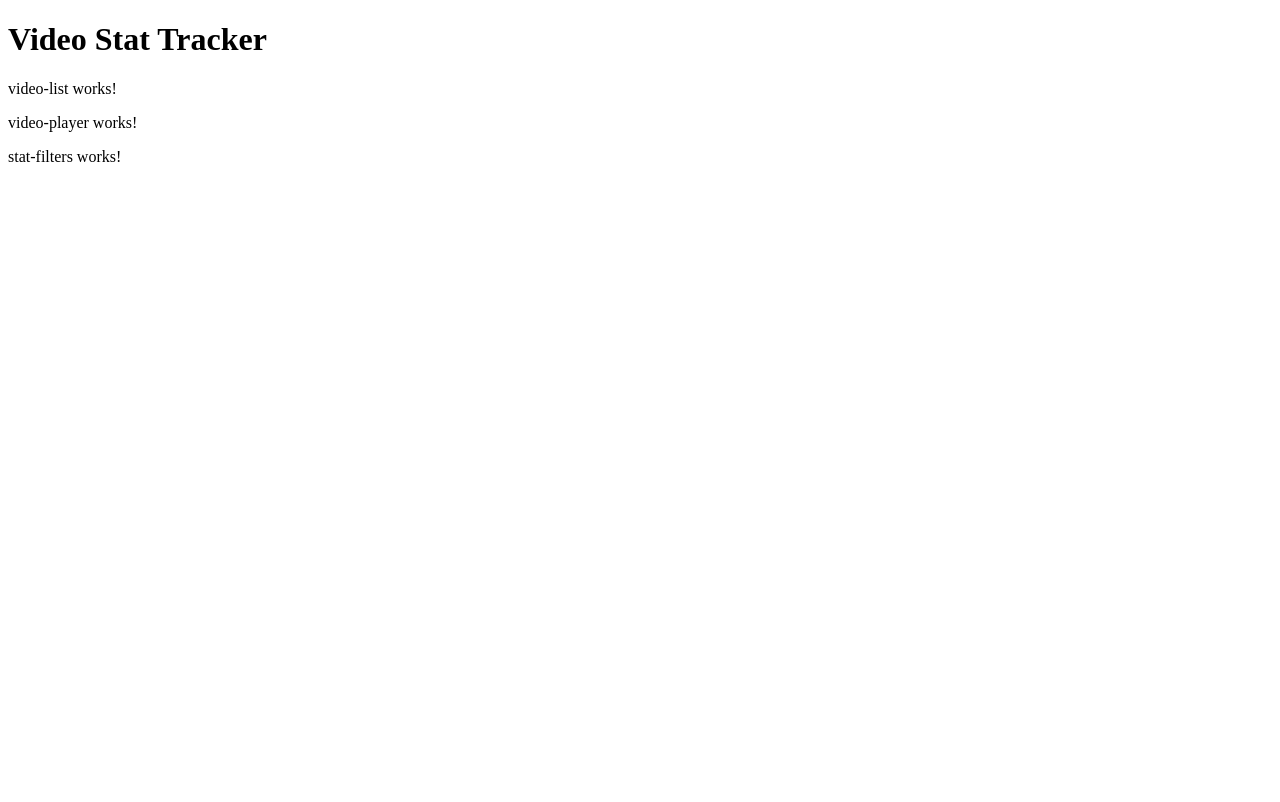
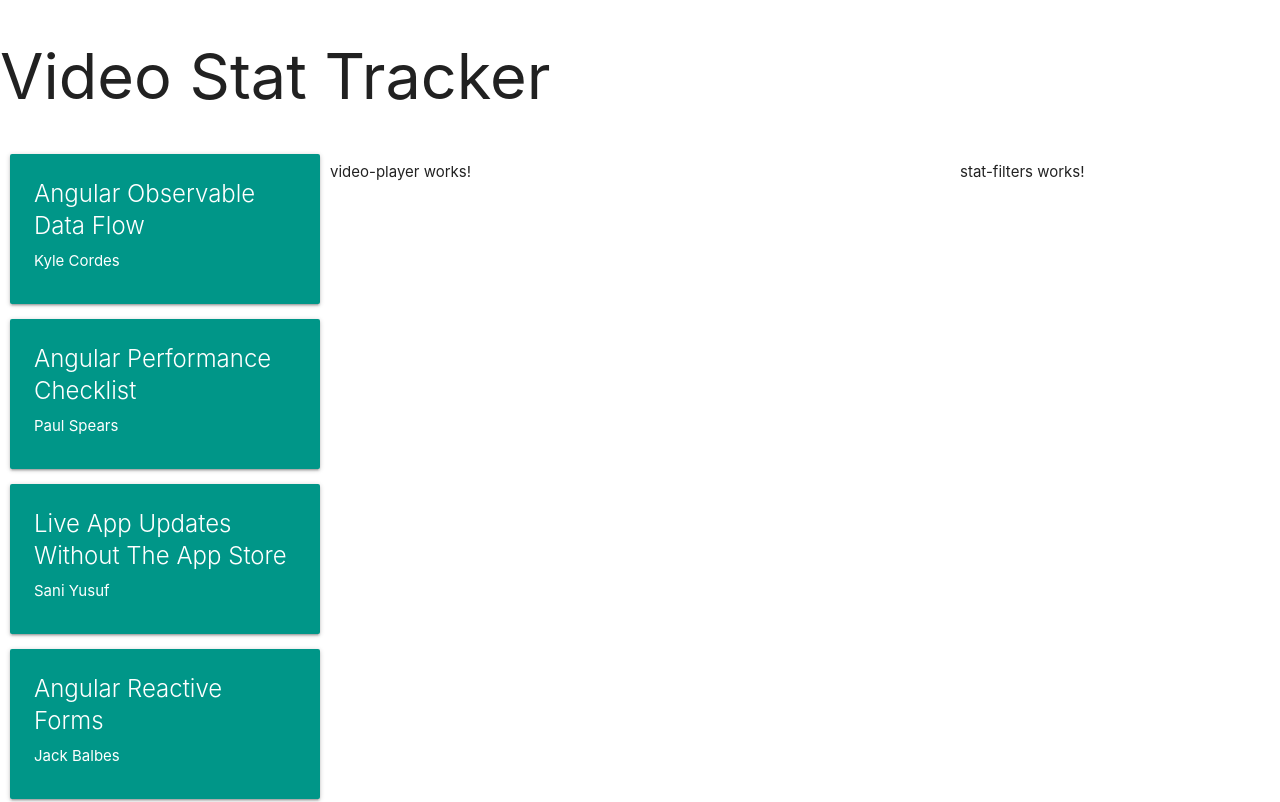
Before and after one commit to johnrbaur/abc-20200811, an Angular app: page /dashboard in a window 1280 px wide. Shown: the top 802 px of the page. Built offline with nearby package versions, Linux system fonts and the light colour scheme.

Commit message:
Step 202

```diff
--- a/angular.json
+++ b/angular.json
@@ -28,6 +28,7 @@
               "src/assets"
             ],
             "styles": [
+              "node_modules/materialize-css/dist/css/materialize.css",
               "src/styles.css"
             ],
             "scripts": []
@@ -123,6 +124,10 @@
           }
         }
       }
-    }},
-  "defaultProject": "video-manager"
+    }
+  },
+  "defaultProject": "video-manager",
+  "cli": {
+    "analytics": false
+  }
 }
--- a/package.json
+++ b/package.json
@@ -19,6 +19,7 @@
     "@angular/platform-browser": "~10.0.6",
     "@angular/platform-browser-dynamic": "~10.0.6",
     "@angular/router": "~10.0.6",
+    "materialize-css": "^1.0.0",
     "rxjs": "~6.5.5",
     "tslib": "^2.0.0",
     "zone.js": "~0.10.3"
--- /dev/null
+++ b/src/app/app-types.ts
@@ -0,0 +1,12 @@
+export interface Video {
+  title: string;
+  author: string;
+  id: string;
+  viewDetails: ViewDetail[];
+}
+
+export interface ViewDetail {
+  age: number;
+  region: string;
+  date: string;
+}
--- a/src/app/dashboard/video-dashboard/video-dashboard.component.css
+++ b/src/app/dashboard/video-dashboard/video-dashboard.component.css
@@ -0,0 +1,6 @@
+:host {
+  display: grid;
+  grid-template-columns: 1fr 2fr 1fr;
+  gap: 10px;
+  padding: 10px;
+}
--- a/src/app/dashboard/video-list/video-list.component.css
+++ b/src/app/dashboard/video-list/video-list.component.css
@@ -0,0 +1,4 @@
+.card {
+  color: white;
+  height: 150px;
+}
--- a/src/app/dashboard/video-list/video-list.component.html
+++ b/src/app/dashboard/video-list/video-list.component.html
@@ -1 +1,6 @@
-<p>video-list works!</p>
+<div class="card teal" *ngFor="let video of videoList">
+  <div class="card-content">
+    <span class="card-title">{{ video.title }}</span>
+    <p>{{ video.author }}</p>
+  </div>
+</div>
--- a/src/app/dashboard/video-list/video-list.component.ts
+++ b/src/app/dashboard/video-list/video-list.component.ts
@@ -1,15 +1,82 @@
 import { Component, OnInit } from '@angular/core';
+
+import { Video } from '../../app-types';
 
 @Component({
   selector: 'jb-video-list',
   templateUrl: './video-list.component.html',
-  styleUrls: ['./video-list.component.css']
+  styleUrls: ['./video-list.component.css'],
 })
 export class VideoListComponent implements OnInit {
+  videoList: Video[] = [
+    {
+      title: 'Angular Observable Data Flow',
+      author: 'Kyle Cordes',
+      id: 'JPuqluYYa-o',
+      viewDetails: [
+        { age: 17, region: 'North America', date: '2016-03-23' },
+        { age: 27, region: 'North America', date: '2016-03-23' },
+        { age: 37, region: 'North America', date: '2016-03-23' },
+        { age: 47, region: 'Europe', date: '2016-03-24' },
+        { age: 37, region: 'North America', date: '2016-03-24' },
+        { age: 17, region: 'North America', date: '2016-03-25' },
+      ],
+    },
+    {
+      title: 'Angular Performance Checklist',
+      author: 'Paul Spears',
+      id: 'cxqRijt9LbQ',
+      viewDetails: [
+        { age: 36, region: 'North America', date: '2016-06-23' },
+        { age: 30, region: 'North America', date: '2016-06-23' },
+        { age: 54, region: 'North America', date: '2016-07-23' },
+        { age: 43, region: 'Europe', date: '2016-0-24' },
+        { age: 32, region: 'North America', date: '2016-08-24' },
+        { age: 32, region: 'North America', date: '2016-08-25' },
+      ],
+    },
+    {
+      title: 'Live App Updates Without The App Store',
+      author: 'Sani Yusuf',
+      id: 's10wrXA-a7Y',
+      viewDetails: [
+        { age: 17, region: 'North America', date: '2016-03-23' },
+        { age: 27, region: 'North America', date: '2016-03-23' },
+        { age: 37, region: 'North America', date: '2016-03-23' },
+        { age: 47, region: 'Europe', date: '2016-03-24' },
+        { age: 37, region: 'North America', date: '2016-03-24' },
+        { age: 17, region: 'North America', date: '2016-03-25' },
+      ],
+    },
+    {
+      title: 'Angular Reactive Forms',
+      author: 'Jack Balbes',
+      id: 'A_Rq6ZsoXpI',
+      viewDetails: [
+        { age: 36, region: 'North America', date: '2016-06-23' },
+        { age: 30, region: 'North America', date: '2016-06-23' },
+        { age: 54, region: 'North America', date: '2016-07-23' },
+        { age: 43, region: 'Europe', date: '2016-0-24' },
+        { age: 32, region: 'North America', date: '2016-08-24' },
+        { age: 32, region: 'North America', date: '2016-08-25' },
+      ],
+    },
+    {
+      title: 'Imperative to Reactive with Angular and RxJS',
+      author: 'John Baur',
+      id: 'VJOPsjlbhdg',
+      viewDetails: [
+        { age: 17, region: 'North America', date: '2016-03-23' },
+        { age: 27, region: 'North America', date: '2016-03-23' },
+        { age: 37, region: 'North America', date: '2016-03-23' },
+        { age: 47, region: 'Europe', date: '2016-03-24' },
+        { age: 37, region: 'North America', date: '2016-03-24' },
+        { age: 17, region: 'North America', date: '2016-03-25' },
+      ],
+    },
+  ];
 
-  constructor() { }
+  constructor() {}
 
-  ngOnInit(): void {
-  }
-
+  ngOnInit(): void {}
 }
```
Also changed, not shown: 1 other file (tests, documents, lock files or other folders).
